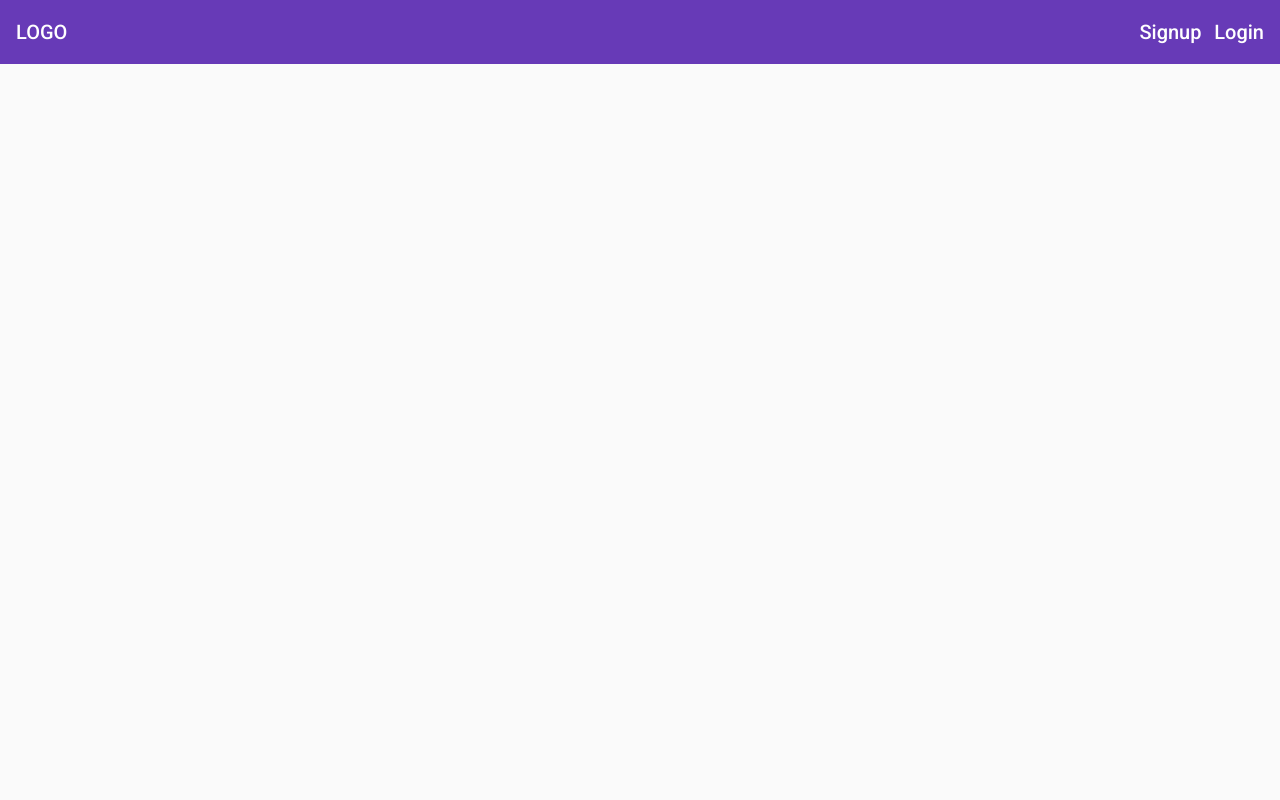
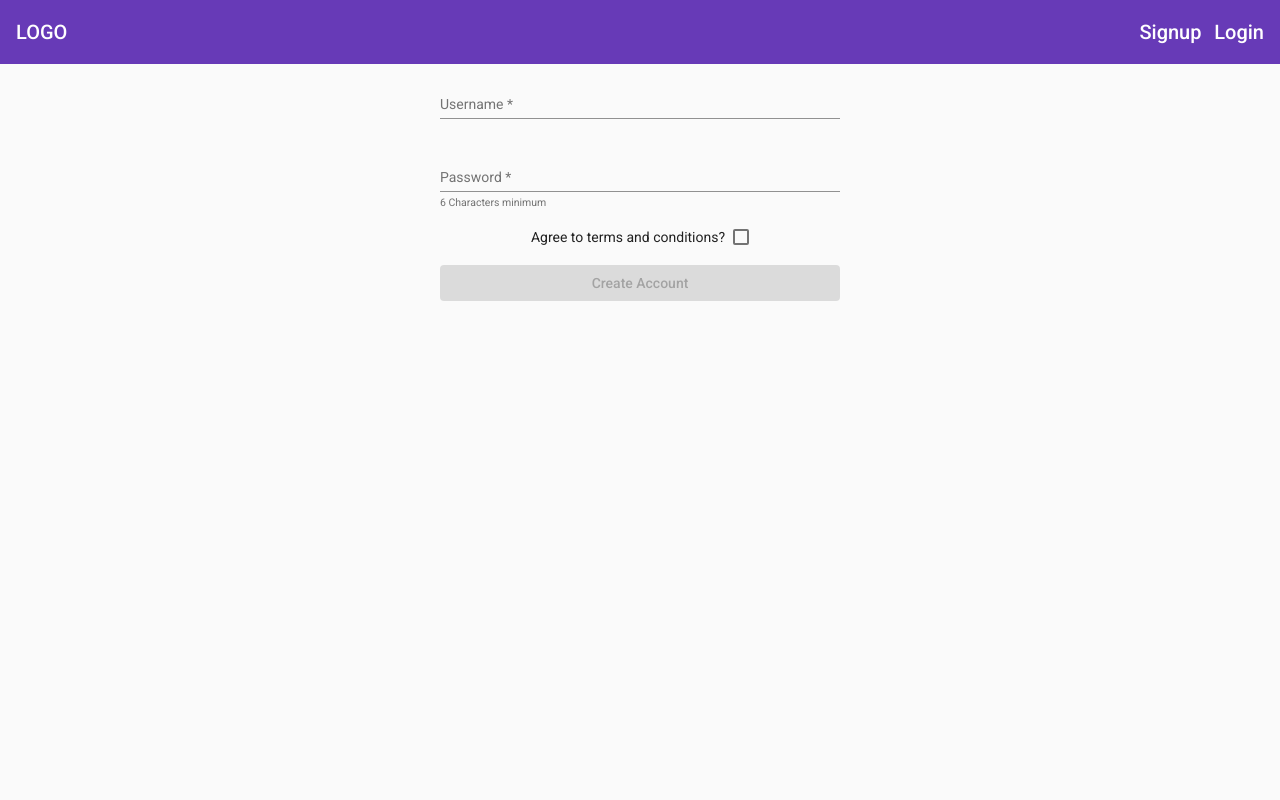
Before and after one commit to jbarthelmess/RevatureConnectPlusFrontEnd, an Angular app: page /signup in a window 1280 px wide. Shown: the top 800 px of the page. Built offline with nearby package versions, Linux system fonts and the light colour scheme.

Commit message:
troubleshooting had router-outlet twice on app.html

```diff
--- a/src/app/app.component.html
+++ b/src/app/app.component.html
@@ -13,4 +13,3 @@
     </main>
   </mat-sidenav-content>
 </mat-sidenav-container>
-<router-outlet></router-outlet>
--- a/src/app/auth/login/login.component.html
+++ b/src/app/auth/login/login.component.html
@@ -9,9 +9,9 @@
   <mat-form-field>
     <input
       matInput
+      type="text"
       placeholder="Username"
       autocomplete="username"
-      email
       formControlName="username"
     >
     <mat-hint>Please enter your username</mat-hint>
--- a/src/app/auth/login/login.component.ts
+++ b/src/app/auth/login/login.component.ts
@@ -1,4 +1,4 @@
-import { Component, OnInit } from '@angular/core';
+import { Component } from '@angular/core';
 import {FormGroup, FormControl, Validators} from '@angular/forms';
 
 @Component({
@@ -6,17 +6,12 @@ import {FormGroup, FormControl, Validators} from '@angular/forms';
   templateUrl: './login.component.html',
   styleUrls: ['./login.component.css']
 })
-export class LoginComponent implements OnInit {
-  loginForm:FormGroup;
+export class LoginComponent{
 
-  constructor() {}
-
-  ngOnInit(): void {
-    this.loginForm = new FormGroup({
-      username: new FormControl('', {validators: [Validators.required]}),
-      password: new FormControl('', {validators: [Validators.required]})
-    });
-  }
+  loginForm: FormGroup = new FormGroup({
+    username: new FormControl('', {validators: [Validators.required]}),
+    password: new FormControl('', {validators: [Validators.required]})
+  });
 
   onSubmit(){
     if(this.loginForm.valid){
--- a/src/app/auth/signup/signup.component.html
+++ b/src/app/auth/signup/signup.component.html
@@ -9,6 +9,7 @@
     <mat-form-field>
       <input
         matInput
+        type="text"
         placeholder="Username"
         autocomplete="username"
         formControlName="username"
@@ -17,8 +18,8 @@
     </mat-form-field>
     <mat-form-field hintLabel="6 Characters minimum">
       <input
+        matInput
         type="password"
-        matInput
         placeholder="Password"
         autocomplete="new-password"
         formControlName="password"
--- a/src/app/auth/signup/signup.component.ts
+++ b/src/app/auth/signup/signup.component.ts
@@ -1,4 +1,4 @@
-import { Component, OnInit } from '@angular/core';
+import { Component } from '@angular/core';
 import { FormControl, FormGroup, Validators } from '@angular/forms';
 
 @Component({
@@ -6,18 +6,12 @@ import { FormControl, FormGroup, Validators } from '@angular/forms';
   templateUrl: './signup.component.html',
   styleUrls: ['./signup.component.css']
 })
-export class SignupComponent implements OnInit {
-  signupForm:FormGroup;
-
-  constructor() { }
-
-  ngOnInit(): void {
-    this.signupForm = new FormGroup({
-      username: new FormControl('', {validators: [Validators.required, Validators.minLength(6)]}),
-      password: new FormControl('',{validators: [Validators.required, Validators.minLength(6)]}),
-      terms: new FormControl('', {validators: [Validators.required]})
-    })
-  }
+export class SignupComponent {
+  signupForm: FormGroup = new FormGroup({
+    username: new FormControl('', {validators: [Validators.required, Validators.minLength(6)]}),
+    password: new FormControl('',{validators: [Validators.required, Validators.minLength(6)]}),
+    terms: new FormControl('', {validators: [Validators.required]})
+  })
 
   onSubmit(){
     console.log(this.signupForm.value);
--- a/src/styles.css
+++ b/src/styles.css
@@ -1,5 +1,11 @@
 /* You can add global styles to this file, and also import other style files */
 @import '@angular/material/prebuilt-themes/deeppurple-amber.css';
 
-html, body { height: 100%; }
-body { margin: 0; font-family: Roboto, "Helvetica Neue", sans-serif; }
+html, body {
+  font-family: 'Roboto', sans-serif;
+  height: 100%;
+}
+
+body {
+  margin: 0;
+}
```
